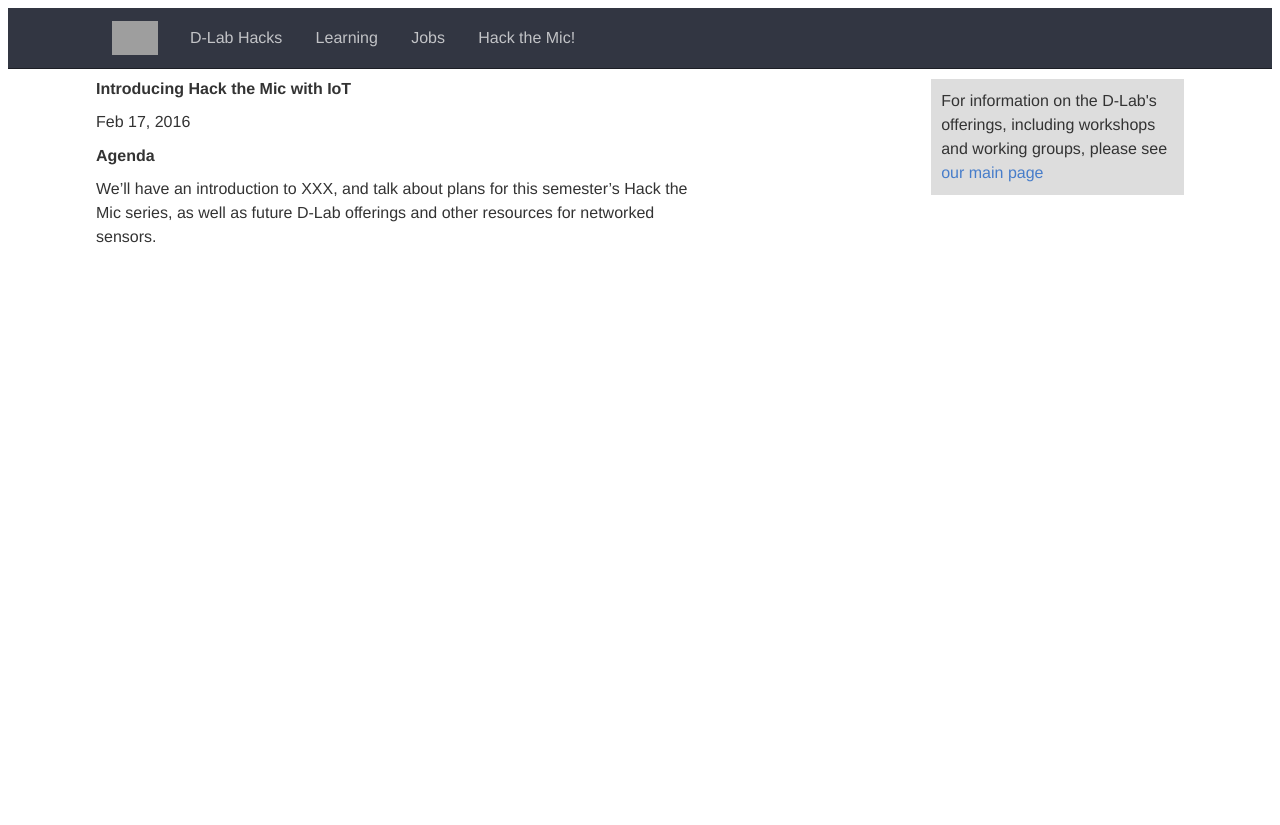
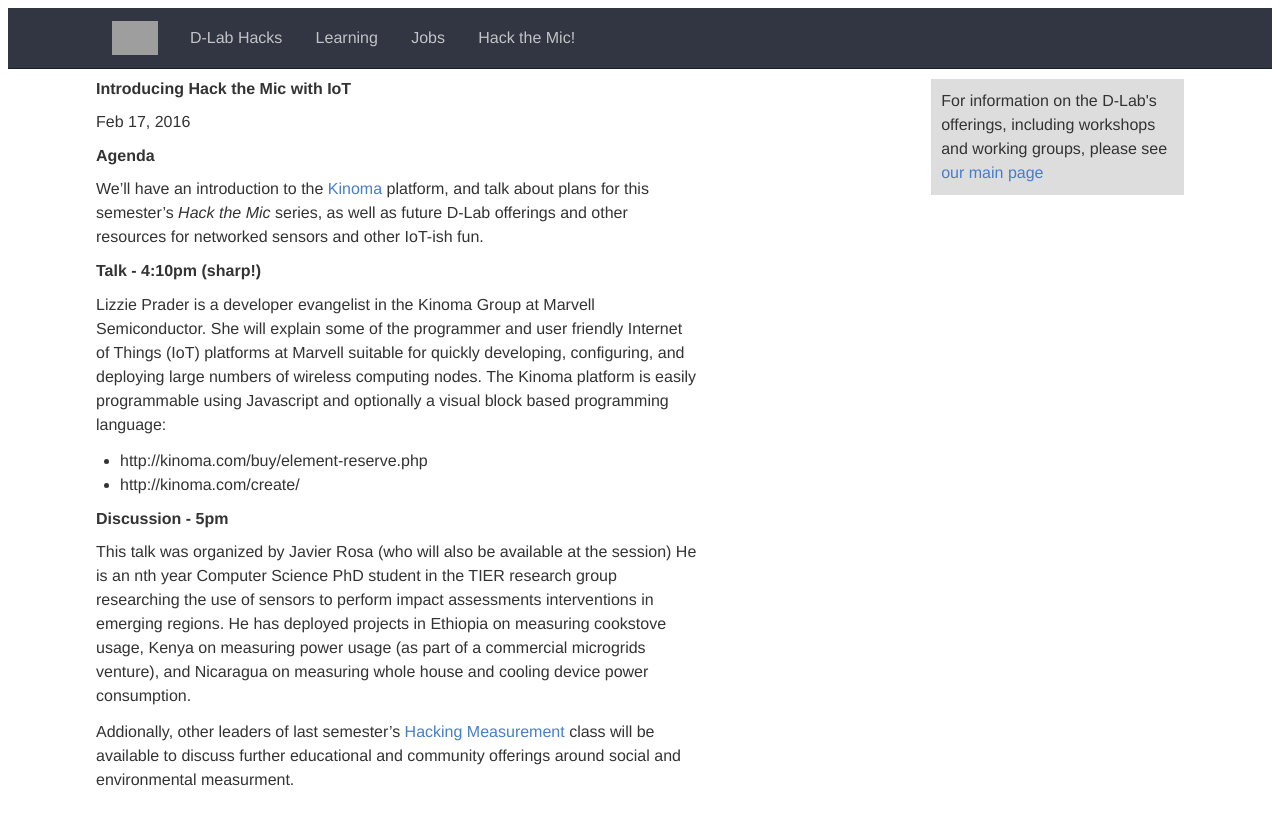
Before and after one commit to dlab-berkeley/dlab-berkeley.github.io, a Jekyll site: the page built from hack-the-mic/_posts/2016-02-17-IoT-launch.md, in a window 1280 px wide. Shown: the top 825 px of the page. Built offline with Jekyll 4.4.1, drawn with Linux system fonts in a browser that asks for light colours; grey boxes are pictures that could not be loaded.

Commit message:
Update 2016-02-17-IoT-launch.md

```diff
--- a/hack-the-mic/_posts/2016-02-17-IoT-launch.md
+++ b/hack-the-mic/_posts/2016-02-17-IoT-launch.md
@@ -4,6 +4,21 @@ layout: post
 ---
 ## Agenda
 
-We'll have an introduction to XXX, and talk about plans for this semester's
-Hack the Mic series, as well as future D-Lab offerings and other resources for
-networked sensors.
+We'll have an introduction to the [Kinoma](http://kinoma.com/) platform, and talk about plans for this semester's *Hack the Mic* series, as well as future D-Lab offerings and other resources for networked sensors and other IoT-ish fun.
+
+### Talk - 4:10pm (sharp!)
+
+Lizzie Prader is a developer evangelist in the Kinoma Group at Marvell Semiconductor. She will explain some of the programmer and user
+friendly Internet of Things (IoT) platforms at Marvell suitable for quickly developing, configuring, and deploying large numbers of wireless computing nodes. The Kinoma platform is easily programmable using Javascript and optionally a visual block based programming language:
+
+- http://kinoma.com/buy/element-reserve.php
+- http://kinoma.com/create/
+
+### Discussion - 5pm
+
+This talk was organized by Javier Rosa (who will also be available at the session) He is an nth year Computer Science PhD student in
+the TIER research group researching the use of sensors to perform impact assessments interventions in emerging regions. He has deployed
+projects in Ethiopia on measuring cookstove usage, Kenya on measuring power usage (as part of a commercial microgrids venture), and
+Nicaragua on measuring whole house and cooling device power consumption.
+
+Addionally, other leaders of last semester's [Hacking Measurement](http://hackingmeasurement.berkeley.edu) class will be available to discuss further educational and community offerings around social and environmental measurment.
```
